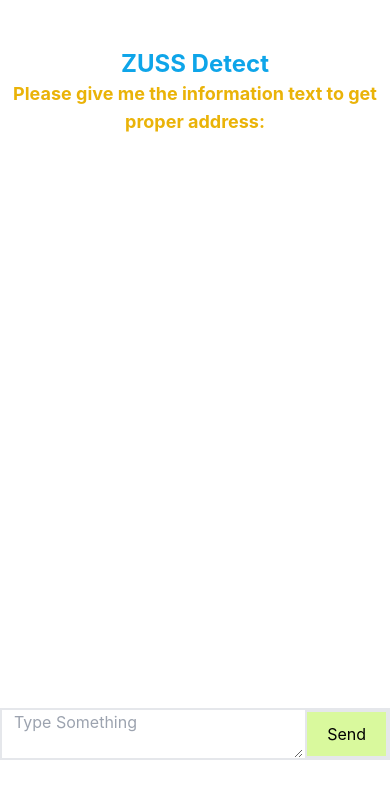
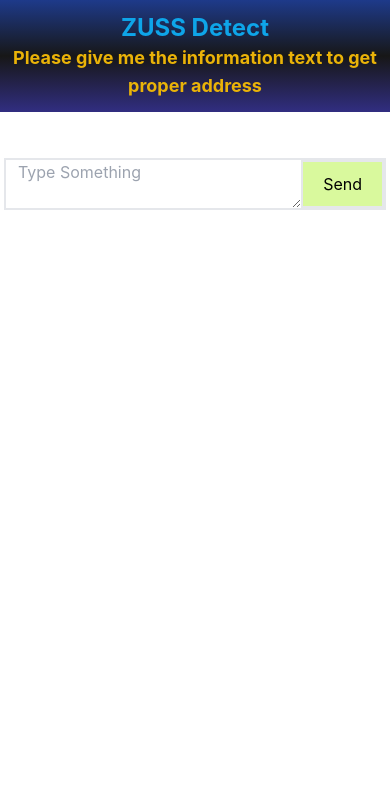
Before and after one commit to S-M-ZUBAYER/ZUSS-Detect-Client, a React (Create React App) app: page / in a window 390 px wide. Shown: the top 798 px of the page. Built offline with nearby package versions, Linux system fonts and the light colour scheme.

Commit message:
Added logo and change some design

```diff
--- a/src/App.css
+++ b/src/App.css
@@ -1,25 +1,7 @@
-.chat-input {
-  display: flex;
-}
-
-.chat-input input {
-  flex-grow: 1;
-}
-.chat-input button {
-  margin-left: 2px;
-}
-
-.container {
-  display: flex;
-  flex-direction: column;
-  justify-content: space-between;
-  height: 90vh;
-  width: 100%;
-}
 
 .chats {
   padding: 3px;
-  overflow-y: scroll;
+  /* overflow-y: scroll; */
   display: flex;
   flex-direction: column;
 }
--- a/src/App.js
+++ b/src/App.js
@@ -3,6 +3,8 @@ import { useRef, useState } from "react";
 import "./App.css";
 import axios from "axios";
 import { FaCopy } from 'react-icons/fa';
+import aiImg from "./img/AI logo.png"
+import animateImg from "./img/animationPic.png"
 
 const YOU = "you";
 const AI = "ai";
@@ -28,7 +30,7 @@ navigator.clipboard.writeText(copyValue)
     const question = textareaRef.current.value;
     textareaRef.current.value="";
     updateQNA(YOU, question);
-
+// http://localhost:5000/  https://zuss-detect.vercel.app
     setLoading(true);
     axios
       .post("https://zuss-detect.vercel.app/detect", {
@@ -42,15 +44,6 @@ navigator.clipboard.writeText(copyValue)
       });
   };
 
-  // const renderContent = (qna) => {
-  //   const value = qna.value;
-
-  //   if (Array.isArray(value)) {
-  //     return value.map((v) => <p className="message-text">{v}</p>);
-  //   }
-
-  //   return <p className="message-text">{value}</p>;
-  // };
 
 
 
@@ -59,7 +52,7 @@ navigator.clipboard.writeText(copyValue)
 
     if (Array.isArray(value)) {
       return value.map((v) => <p className="message-text">
-        {v} <FaCopy onClick={()=>handleToCopy(v)}
+        {v} <FaCopy className="text-red-400 ml-2 inline-block hover:cursor-pointer" onClick={()=>handleToCopy(v)}
 
         /></p>);
     }
@@ -69,21 +62,21 @@ navigator.clipboard.writeText(copyValue)
 
 
   return (
-    <main class="container">
-    <div className="text-center mt-12 text-2xl font-bold text-sky-500">
+    <main className="mx-0  relative">
+    <div className="text-center sticky top-0 w-full text-2xl py-3 font-bold text-sky-500 bg-gradient-to-t from-indigo-900 via-neutral-900 to-blue-900">
       ZUSS Detect
       <p className="text-lg text-yellow-500">
         {/* Please ask me any question I will try to answer like ChatGPT: */}
-        Please give me the information text to get proper address:
+        Please give me the information text to get proper address
       </p>
     </div>
-      <div class="chats ml-5">
+      <div class="chats ml-5 mx-0 md:mx-10 mb-10">
         {qna.map((qna) => {
           if (qna.from === YOU) {
             return (
               <div class="send chat">
                 <img
-                  src="https://cdn-icons-png.flaticon.com/512/2202/2202112.png"
+                  src={animateImg}
                   alt=""
                   class="avtar"
                 />
@@ -94,7 +87,7 @@ navigator.clipboard.writeText(copyValue)
           return (
             <div class="recieve chat">
               <img
-                src="https://cdn-icons-png.flaticon.com/512/4712/4712027.png"
+                src={aiImg}
                 alt=""
                 class="avtar"
               />
@@ -106,7 +99,7 @@ navigator.clipboard.writeText(copyValue)
         {loading && (
           <div class="recieve chat">
             <img
-              src="https://cdn-icons-png.flaticon.com/512/4712/4712027.png"
+              src={aiImg}
               alt=""
               class="avtar"
             />
@@ -115,30 +108,14 @@ navigator.clipboard.writeText(copyValue)
         )}
       </div>
 
-      {/* <div className="chat-input ml-0 md:ml-20 border-2">
-        <input
-          type="text"
-          ref={inputRef}
-          class="form-control col pl-3"
-          placeholder="Type Something"
-        />
-        <button disabled={loading} className="border-2 px-5 py-1 bg-lime-200 " onClick={handleSend}>
-          Send
-        </button>
-      </div> */}
-      <div className="chat-input ml-0 md:ml-20 mt-10 border-2">
+      <div className="flex mx-1 md:mx-10 mt-10 border-2">
         <textarea
         // type="text"
         ref={textareaRef}
         className="form-control pl-3 w-full"
         placeholder="Type Something"
         ></textarea>
-        {/* <input
-          type="text"
-          ref={inputRef}
-          class="form-control col pl-3"
-          placeholder="Type Something"
-        /> */}
+
         <button disabled={loading} className="border-2 px-5 py-1 bg-lime-200 " onClick={handleSend}>
           Send
         </button>
```
Also changed, not shown: src/img/AI logo.png (added), src/img/animationPic.png (added).
